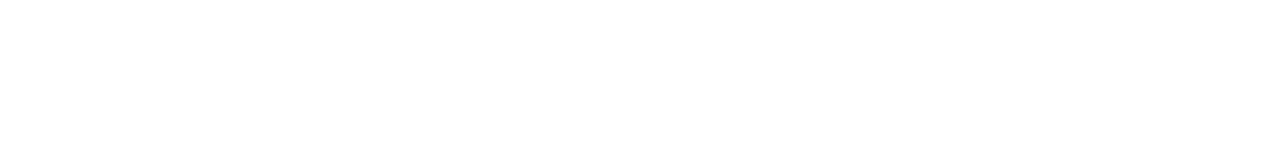
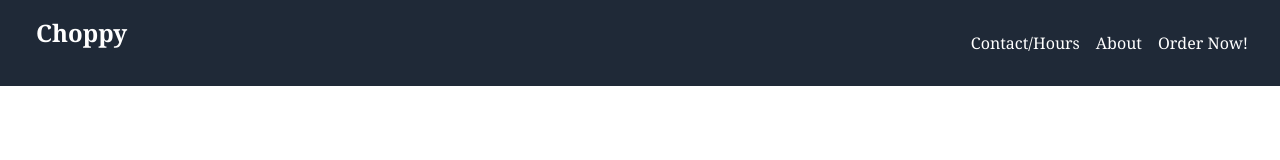
Before and after one commit to No-E003/restaurant-project, a plain HTML site: page index.html in a window 1280 px wide. Drawn offline with Linux system fonts and the light colour scheme.

Commit message:
added html code for the navigation bar of my website. I also styled the navigation bar with css code.

```diff
--- a/index.html
+++ b/index.html
@@ -5,8 +5,16 @@
   <meta http-equiv="X-UA-Compatible" content="IE=edge">
   <meta name="viewport" content="width=device-width, initial-scale=1.0">
   <title>Choppy</title>
+  <link rel="stylesheet" href="./styles.css">
 </head>
 <body>
-
+  <div class="nav-bar">
+    <div class="logo">Choppy</div>
+    <ul class="right-links">
+      <li><a href="#">Contact/Hours</a></li>
+      <li><a href="#">About</a></li>
+      <li><a href="#">Order Now!</a></li>
+    </ul>
+  </div>
 </body>
 </html>
--- a/styles.css
+++ b/styles.css
@@ -0,0 +1,32 @@
+body {
+  font-family: Georgia, 'Times New Roman', Times, serif;
+  margin: 0;
+  overflow: hidden;
+  min-height: 100vh;
+}
+.nav-bar {
+  display: flex;
+  justify-content: space-between;
+  padding: 16px;
+  background: #1f2937;
+  color: white;
+}
+
+.right-links {
+  display: flex;
+  list-style-type: none;
+  margin-right: 16px;
+  gap: 16px;
+
+}
+
+.logo {
+  margin-left: 20px;
+  font-size: 24px;
+  font-weight: bold;
+}
+
+li, a {
+  color: white;
+  text-decoration: none;
+}
```
